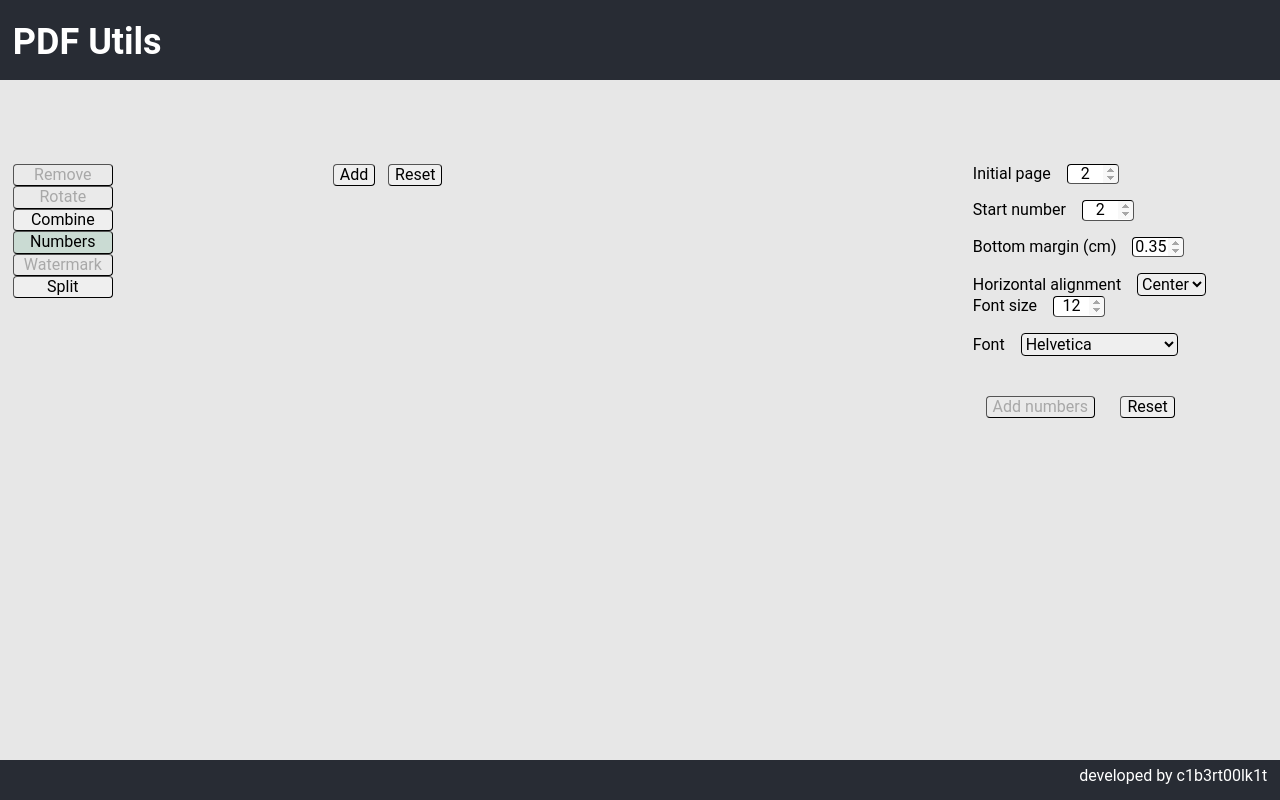
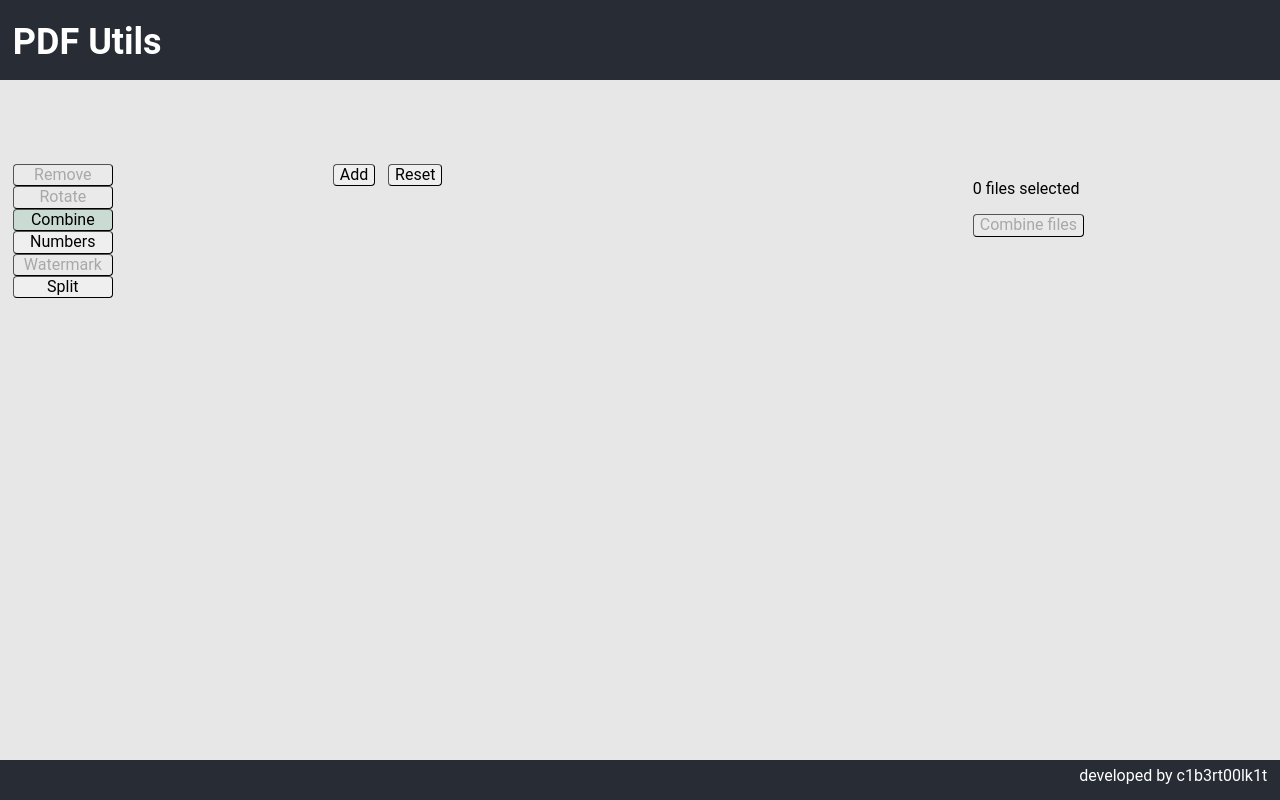
Before and after one commit to c1b3rt00lk1t/pdf-poc, a React (Vite) app: page / in a window 1280 px wide. Built offline with nearby package versions, Linux system fonts and the light colour scheme.

Commit message:
Set combine as default initial action

```diff
--- a/src/App.tsx
+++ b/src/App.tsx
@@ -22,7 +22,9 @@ import styles from "./App.module.css";
 function App() {
   const [files, setFiles] = useState<File[]>([]);
   const [orderFiles, setOrderFiles] = useState<number[]>([]); // This state is only used for the action "combine"
-  const [action, setAction] = useState<"combine" | "split" | "pages">("pages");
+  const [action, setAction] = useState<"combine" | "split" | "pages">(
+    "combine"
+  );
   const [dragOverStatus, setDragOverStatus] = useState<boolean>(false);
 
   const handleClickReset = () => {
```
